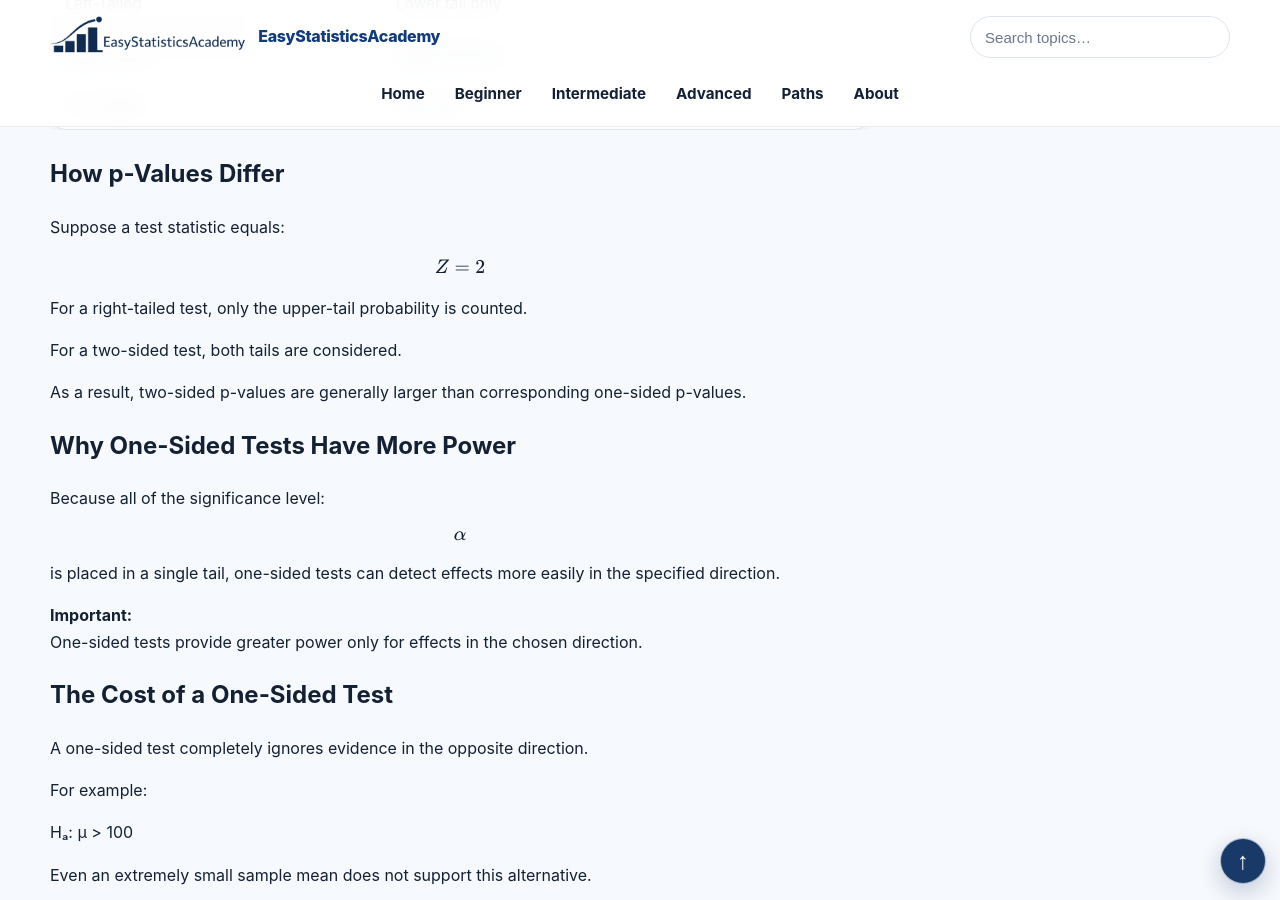
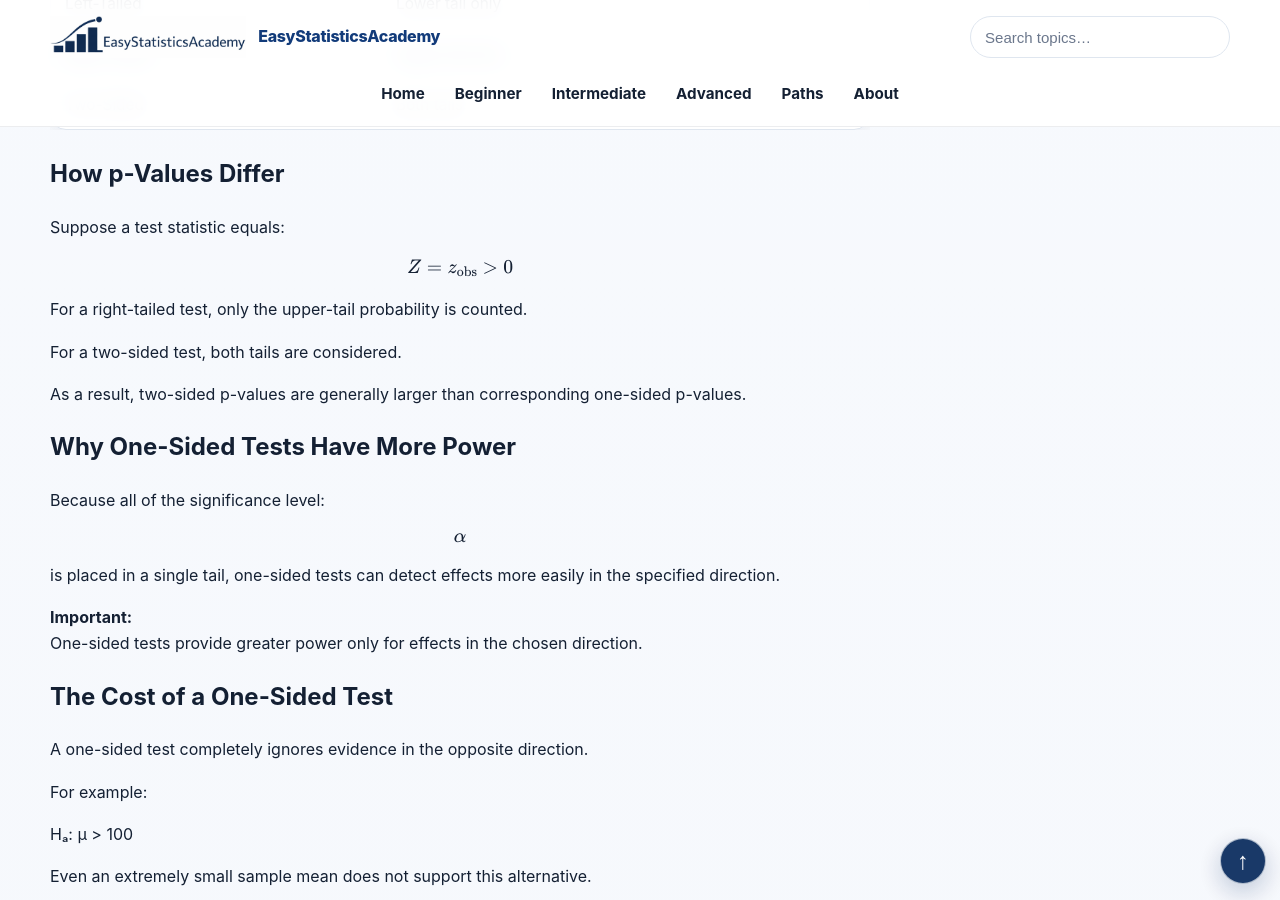
Before and after one commit to ammar-homaida-statistics/easystatisticsacademy, a Jekyll site: the page built from inference/hypothesis-testing/one-sided-vs-two-sided/index.md, in a window 1280 px wide and 900 px high, scrolled down 2706 px. Built offline with Jekyll 4.4.1, drawn with Linux system fonts in a browser that asks for light colours.

Commit message:
Use source-supported symbolic positive z statistic instead of arbitrary numerical example

```diff
--- a/inference/hypothesis-testing/one-sided-vs-two-sided/index.md
+++ b/inference/hypothesis-testing/one-sided-vs-two-sided/index.md
@@ -290,7 +290,7 @@ sidebar: false
 
 
     \[
-    Z=2
+    Z=z_{\mathrm{obs}}>0
     \]
 
 
```
